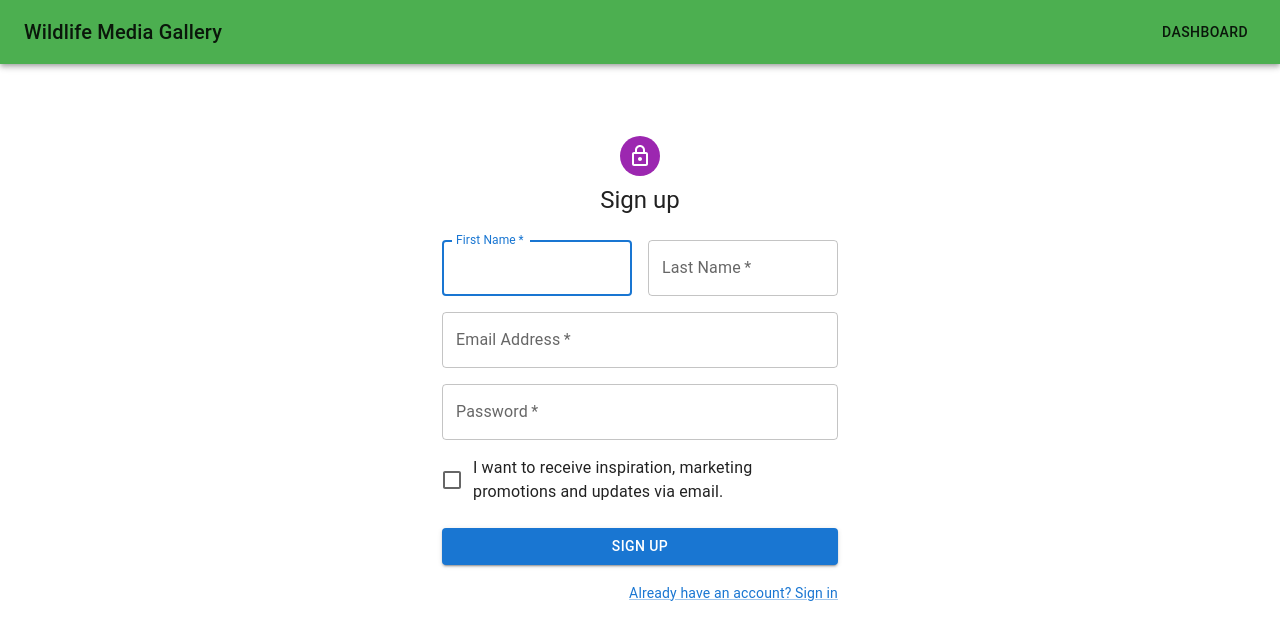
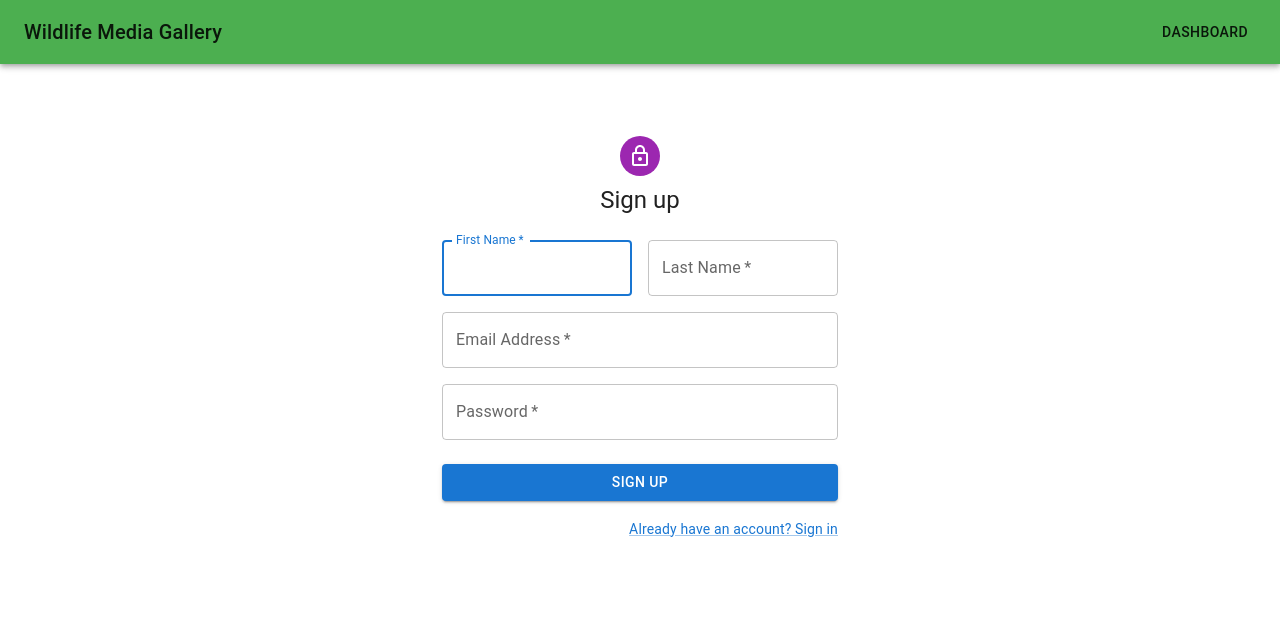
Before and after one commit to TLodosDurak/wildlife-camera-mern-stack, a React (Create React App) app in the folder wildlife_react/: page /signup in a window 1280 px wide. Shown: the top 640 px of the page. Built offline with nearby package versions, Linux system fonts and the light colour scheme.

Commit message:
Login and Signin enhancenment

```diff
--- a/wildlife_react/src/components/LoginPage.js
+++ b/wildlife_react/src/components/LoginPage.js
@@ -13,6 +13,7 @@ import Grid from '@mui/material/Grid';
 import LockOutlinedIcon from '@mui/icons-material/LockOutlined';
 import Typography from '@mui/material/Typography';
 import { createTheme, ThemeProvider } from '@mui/material/styles';
+import { useNavigate } from 'react-router-dom';
 
 
 // TODO remove, this demo shouldn't need to reset the theme.
@@ -28,6 +29,8 @@ export default function LoginPage() {
       password: data.get('password'),
     });
   };
+  let navigate = useNavigate();
+
 
   return (
     <ThemeProvider theme={defaultTheme}>
@@ -103,7 +106,7 @@ export default function LoginPage() {
                   </Link>
                 </Grid>
                 <Grid item>
-                  <Link href="#" variant="body2">
+                  <Link href="#" variant="body2" onClick={() => navigate('/signup')}>
                     {"Don't have an account? Sign Up"}
                   </Link>
                 </Grid>
--- a/wildlife_react/src/components/SignupPage.js
+++ b/wildlife_react/src/components/SignupPage.js
@@ -12,6 +12,7 @@ import LockOutlinedIcon from '@mui/icons-material/LockOutlined';
 import Typography from '@mui/material/Typography';
 import Container from '@mui/material/Container';
 import { createTheme, ThemeProvider } from '@mui/material/styles';
+import { useNavigate } from 'react-router-dom';
 
 
 const defaultTheme = createTheme();
@@ -25,6 +26,8 @@ export default function SignupPage() {
       password: data.get('password'),
     });
   };
+
+  let navigate = useNavigate();
 
   return (
     <ThemeProvider theme={defaultTheme}>
@@ -88,12 +91,7 @@ export default function SignupPage() {
                   autoComplete="new-password"
                 />
               </Grid>
-              <Grid item xs={12}>
-                <FormControlLabel
-                  control={<Checkbox value="allowExtraEmails" color="primary" />}
-                  label="I want to receive inspiration, marketing promotions and updates via email."
-                />
-              </Grid>
+
             </Grid>
             <Button
               type="submit"
@@ -105,7 +103,7 @@ export default function SignupPage() {
             </Button>
             <Grid container justifyContent="flex-end">
               <Grid item>
-                <Link href="#" variant="body2">
+                <Link href="#" variant="body2" onClick={() => navigate('/login')}>
                   Already have an account? Sign in
                 </Link>
               </Grid>
```
Also changed, not shown: wildlife_react/src/components/Features.js (added).
